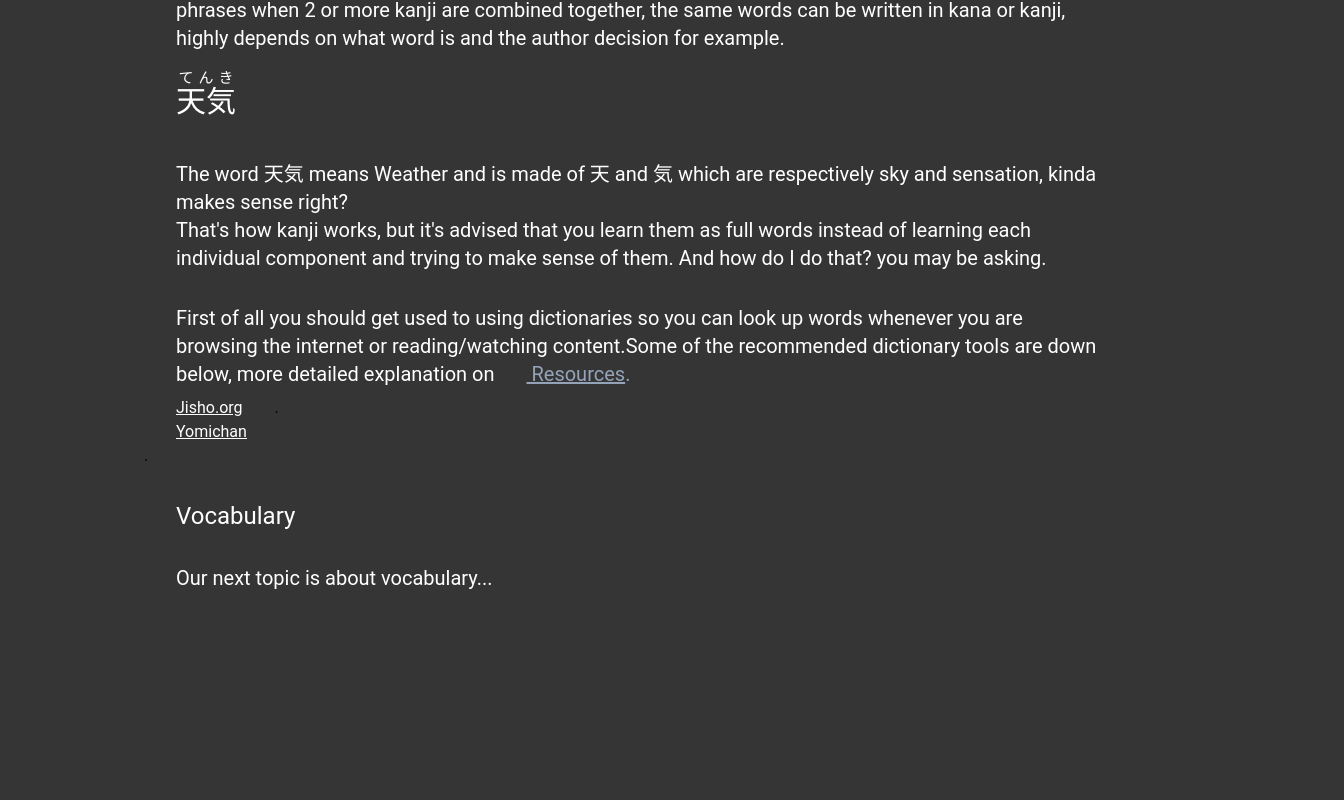
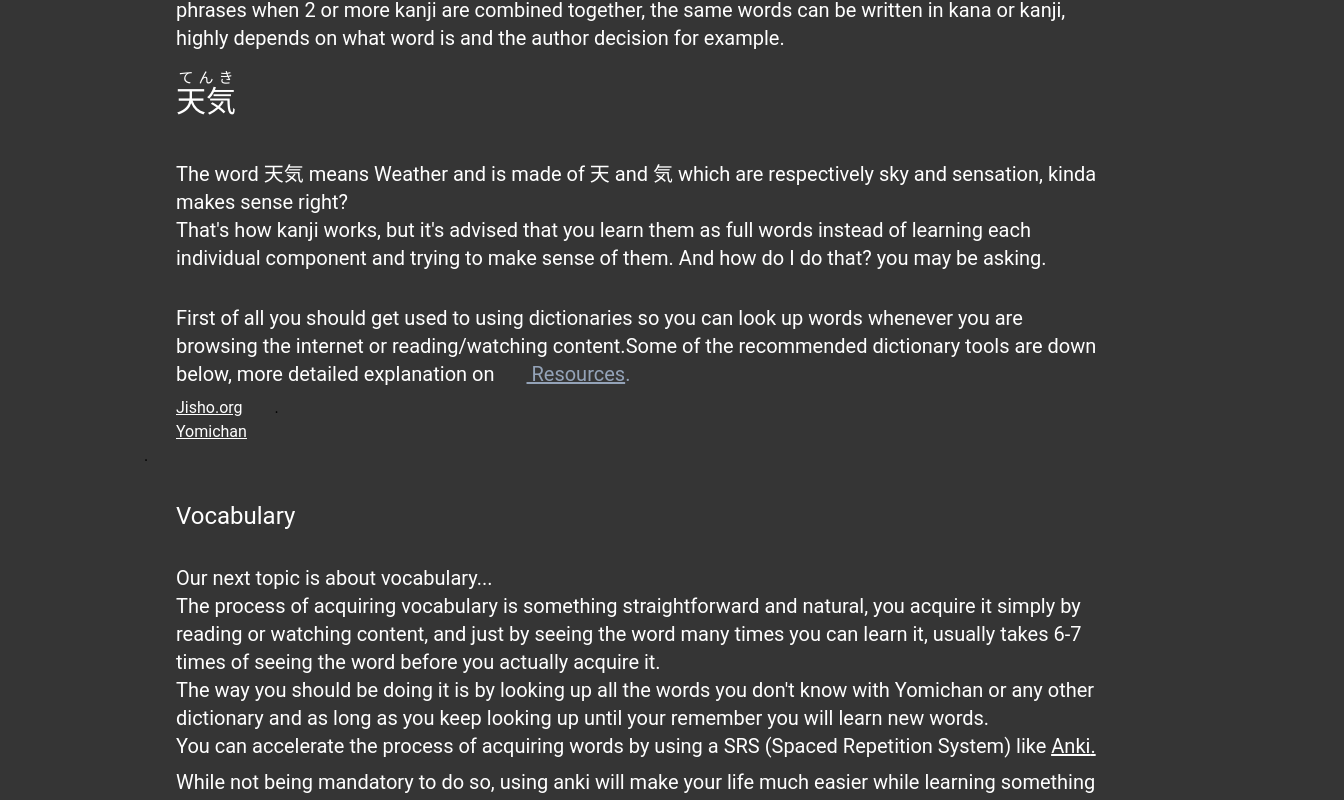
Before and after one commit to Shigure9934/Nulljp, a Next.js app: page /guide in a window 1280 px wide. Shown: the part 1989-2789 px from the top of the page, 1344 px wide, since content can reach past the window. Before the commit the page ends 2757 px from the top, so only its background shows below. Built offline with nearby package versions, Linux system fonts and the light colour scheme.

Commit message:
vocab section added

```diff
--- a/pages/guide.js
+++ b/pages/guide.js
@@ -135,8 +135,20 @@ visible: {
             Vocabulary
         </h2>
         <p className='text-xl px-8 pt-8'>
-            Our next topic is about vocabulary...
-            </p>
+            Our next topic is about vocabulary...<br/>
+            The process of acquiring vocabulary is something straightforward and natural,
+            you acquire it simply by reading or watching content, and just by seeing the word many
+            times you can learn it, usually takes 6-7 times of seeing the word before you actually
+            acquire it. <br/>
+            The way you should be doing it is by looking up all the words you don't know with Yomichan
+            or any other dictionary and as long as you keep looking up until your remember you will learn
+            new words. <br />
+            You can accelerate the process of acquiring words by using a SRS (Spaced Repetition System) like {" "}
+            <div className=' inline-block underline hover:text-cyan-700'>    <a href='https://animecards.site/ankisetup/' target="_blank" rel="noreferrer" passHref>Anki</a>. </div></p>
+            <p className='text-xl px-8 pt-2'>
+                While not being mandatory to do so, using anki will make your life much easier while learning something
+                that requires it to be seen multiple times, so make your choice, but remember that you can always try it out after you started.
+                </p>
             </div>
         </motion.div>
  {/*  padding for the footer */}
```
